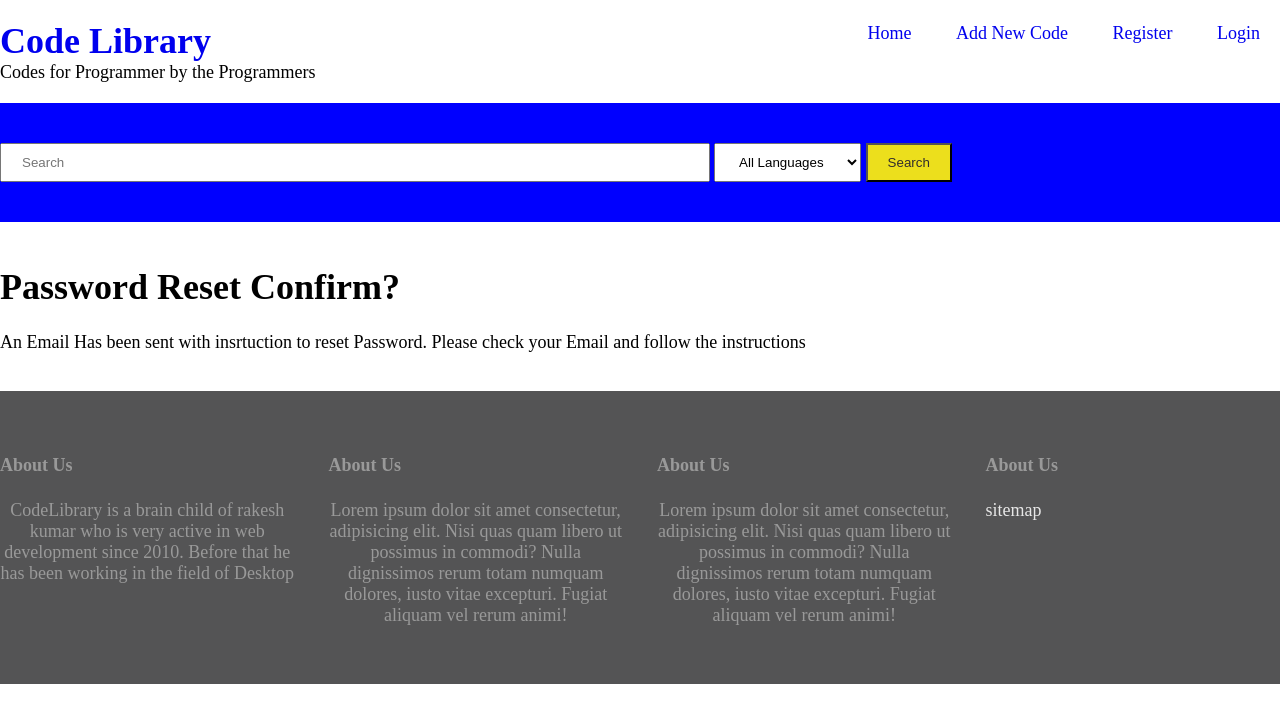
After one commit to linrakesh/CodeLibrary, a Django app: page /password-reset/done/ in a window 1280 px wide. The commit adds this page. Shown: the top 723 px of the page. Run offline with Django 3.2, Linux system fonts and the light colour scheme; parts of the project's set-up code (start-up, migrations or seed data) failed here and were passed over.

Commit message:
Password reset operation implemented successfully

```diff
--- a/library/templates/library/base.html
+++ b/library/templates/library/base.html
@@ -52,6 +52,7 @@
         {% include 'library/pagination.html' %}
       </div>
     </div>
+
     <footer id="footer">
       <div class="container">
         <div class="footer-widget">
--- a/users/templates/user/login.html
+++ b/users/templates/user/login.html
@@ -7,5 +7,5 @@
             {{ form.as_p }}
             <button type="submit">Login</button>
         </form>
-        <a href="#"> Password Changes?</a>
+        <a href="{% url 'password_reset' %}"> Password Reset?</a>
     {% endblock content%}
--- /dev/null
+++ b/users/templates/user/password_reset_done.html
@@ -0,0 +1,8 @@
+{% extends 'library/base.html' %}
+
+{% block title %}Forgot Your Password?{% endblock %}
+
+{% block content %}
+  <h1>Password Reset Confirm?</h1>
+  <p>An Email Has been sent with insrtuction to reset Password. Please check your Email and follow the instructions</p>
+{% endblock %}
--- a/users/templates/user/password_change_form.html
+++ b/users/templates/user/password_reset_form.html
@@ -1,4 +1,4 @@
-{% extends 'base.html' %}
+{% extends 'library/base.html' %}
 
 {% block title %}Forgot Your Password?{% endblock %}
 
--- a/users/urls.py
+++ b/users/urls.py
@@ -1,11 +1,31 @@
 from django.urls import path
-from django.contrib.auth.views import LoginView,LogoutView
-from users.views import registeruser,userProfile
+from django.contrib.auth.views import (LoginView, LogoutView,
+                                       PasswordResetView,
+                                       PasswordResetConfirmView,
+                                       PasswordResetDoneView,
+                                       PasswordResetCompleteView
+                                       )
+
+from users.views import registeruser, userProfile
 
 
 urlpatterns = [
     path('register/', registeruser, name="register"),
     path('profile/',  userProfile, name="profile"),
-    path('login/', LoginView.as_view(template_name = "user/login.html"), name="login"),
-    path('logout/', LogoutView.as_view(template_name = "user/log_out.html"), name="logout"),
+    path('login/', LoginView.as_view(template_name="user/login.html"), name="login"),
+    path('logout/', LogoutView.as_view(template_name="user/log_out.html"), name="logout"),
+    path('password-reset/', PasswordResetView.as_view(
+        template_name="user/password_reset_form.html"), name="password_reset"),
+
+    path('password-reset/done/', PasswordResetDoneView.as_view(
+        template_name="user/password_reset_done.html"), name="password_reset_done"),
+
+
+    path('password-reset-confirm/<uidb64>/<token>/', PasswordResetConfirmView.as_view(
+        template_name="user/password_reset_confirm.html"), name="password_reset_confirm"),
+
+
+    path('password-reset-complete/', PasswordResetCompleteView.as_view(
+        template_name="user/password_reset_complete.html"), name="password_reset_complete"),
+
 ]
```
Also changed, not shown: CodeLibrary/settings.py (+9 -0 lines), users/templates/user/password_reset_complete.html (added, +8 -0 lines), users/templates/user/password_reset_confirm.html (added, +13 -0 lines), db.sqlite3.
